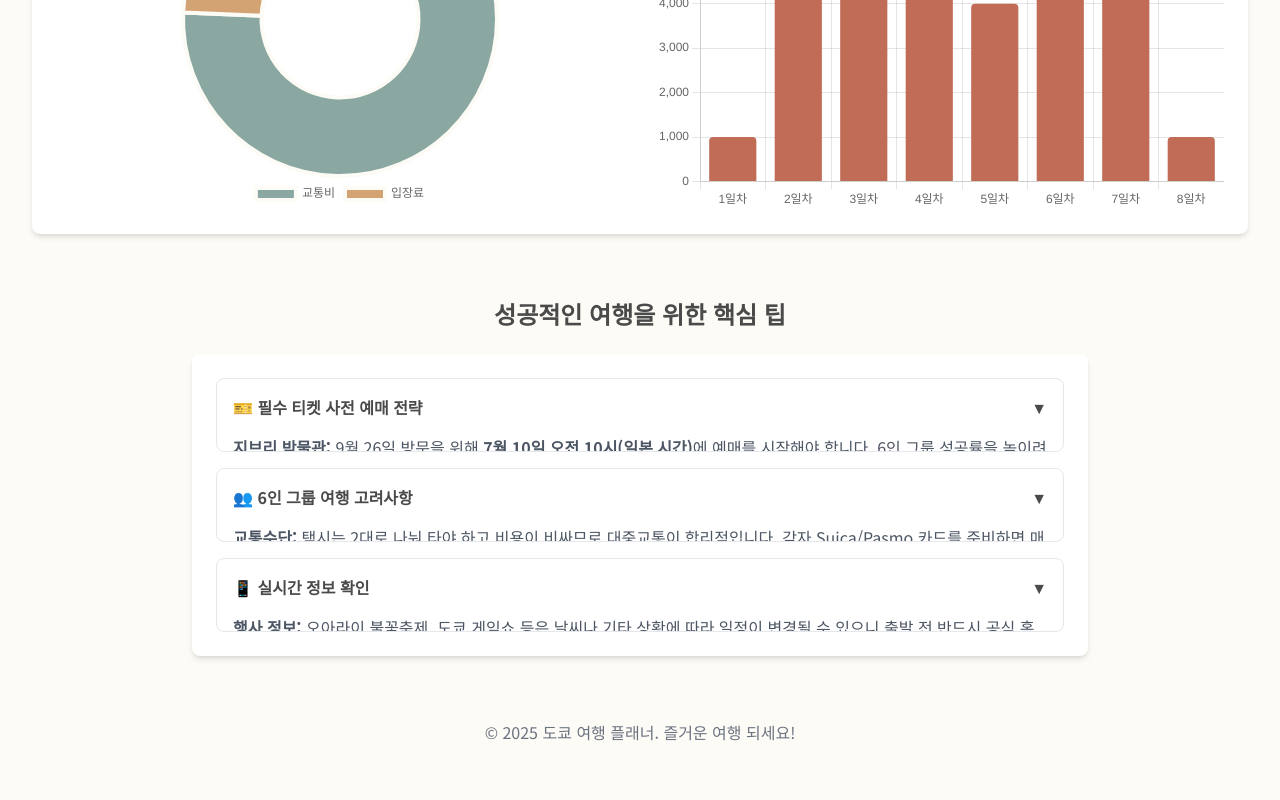
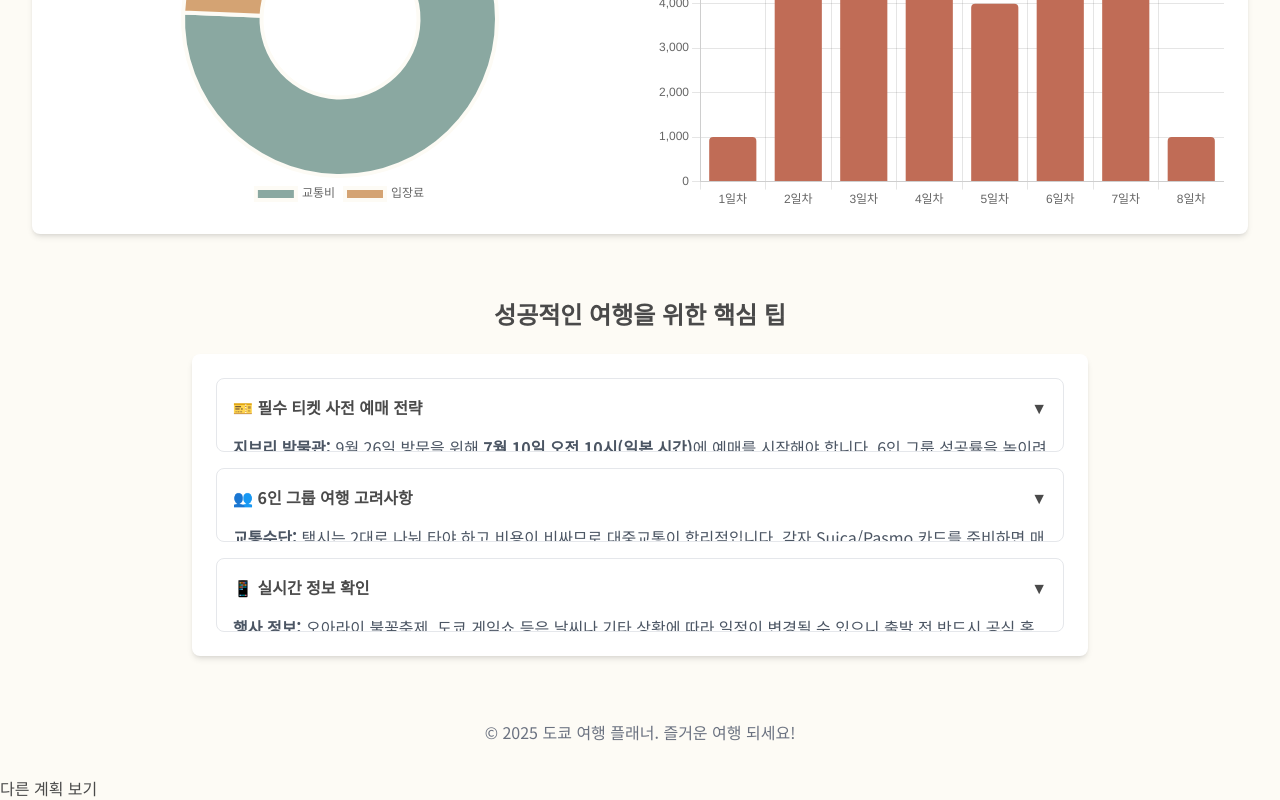
Before and after one commit to jusasa/jusasa.github.io, a plain HTML site: page index.html in a window 1280 px wide. Shown: the part 1570-2370 px from the top of the page. Before the commit the page ends 2346 px from the top, so only its background shows below. Drawn offline with nearby package versions, Linux system fonts and the light colour scheme.

Commit message:
Update index.html

```diff
--- a/index.html
+++ b/index.html
@@ -465,5 +465,6 @@
             });
         });
     </script>
+    <a href="index2.html">다른 계획 보기</a>
 </body>
 </html>
```
